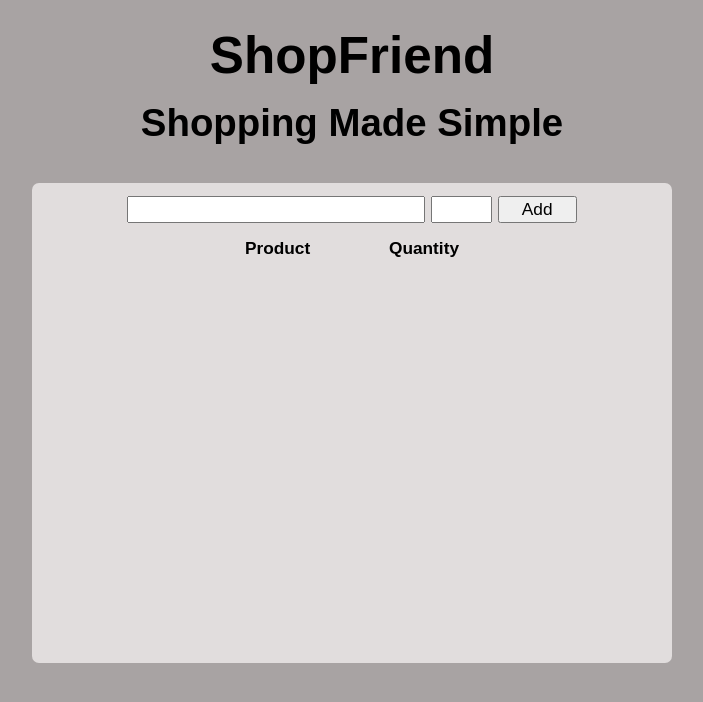
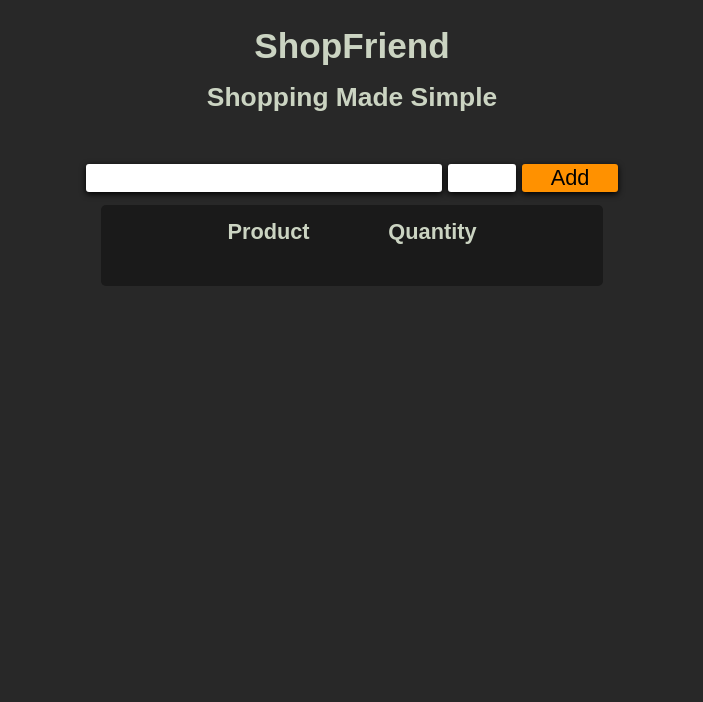
Before and after one commit to Catatera/ShopFriend, a React app: page / in a window 1280 px wide. Shown: the top 702 px of the page, without its empty margins (288-991 px from the left). Built offline with nearby package versions, Linux system fonts and the light colour scheme.

Commit message:
Melhorias de estilo

```diff
--- a/src/App.scss
+++ b/src/App.scss
@@ -1,12 +1,11 @@
 :root {
-  --cor1: #3498db;
-  --cor2: #ffffff;
-  --cor3: #2ecc71;
-  --cor4: #333333;
-  --cor5: #f1c40f;
-  --fontSizeTitle: clamp(0.3em, 0.8em + 1vw, 4.5em);
+  --backgroundColor: #282828;
+  --textColor: #CBD4C2;
+  --containerColor: #1a1a1a;
+  --inputColor: #ff9100;
+  --fontSizeTitle: clamp(0.3em, 0.3em + 1vw, 4.5em);
   --fontSizeContent: clamp(1.3em, 0.6em + 1vw, 4.5em);
-  --fontSizeForm: clamp(0.3em, 0.2em + 1vw, 4.5em);
+  --fontSizeForm: clamp(0.3em, 0.4em + 1vw, 4.5em);
 }
 * {
   text-align: center;
@@ -14,22 +13,20 @@
   font-family: Arial, Helvetica, sans-serif;
 }
 body {
-  background-color: rgb(168, 163, 163);
+  background-color: var(--backgroundColor);
+  color: var(--textColor);
 }
 header {
   margin: 2vw 0px 3vw;
   font-size: var(--fontSizeTitle);
-  background-color: var(cor01);
   h1 {
     margin: 2vh 0px;
   }
 }
 main {
   font-size: var(--fontSizeContent);
-  background-color: rgb(225, 221, 221);
   margin: 0px auto 3vh auto;
   width: 50vw;
-  border-radius: 7px;
   min-height: 60vh;
   display: flex;
   align-items: center;
@@ -39,6 +36,10 @@ main {
     button {
       font-size: var(--fontSizeForm);
       margin: 1vw 3px;
+      border-radius: 3px;
+      border: none;
+          box-shadow: 0px 2px 6px 0px black;
+
     }
     input[type="text"] {
       width: 55%;
@@ -49,18 +50,23 @@ main {
     }
     button {
       width: 15%;
+      background-color: var(--inputColor);
     }
   }
   table {
+    background-color: var(--containerColor);
     font-size: var(--fontSizeForm);
-    margin: 0px 0.7vw;
+    border-radius: 5px;
+    padding: 1vw 6.7vw 3vw 6.7vw;
     th {
       padding: 0px 3vw;
+      color: var(--textColor);
     }
     tbody {
-      background-color: var(--cor2);
+      background-color: #ffff;
       td {
-        border: 1px solid rgb(255, 0, 0);
+        border: 1px solid black;
+        color: black;
       }
     }
   }
```
